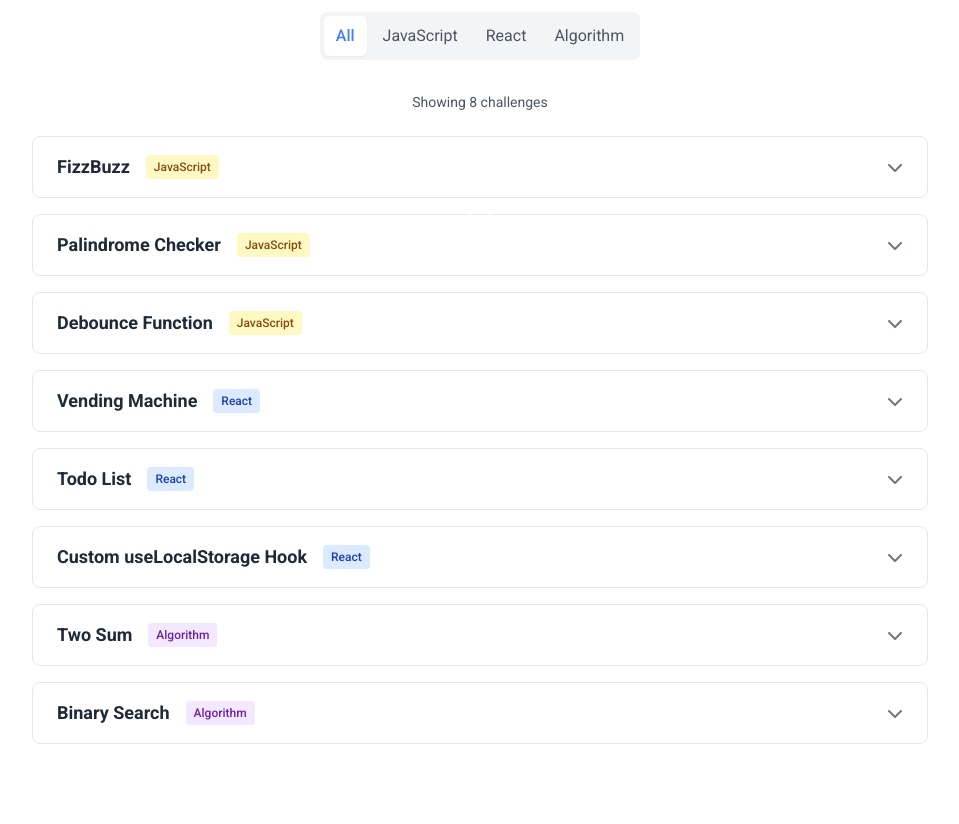
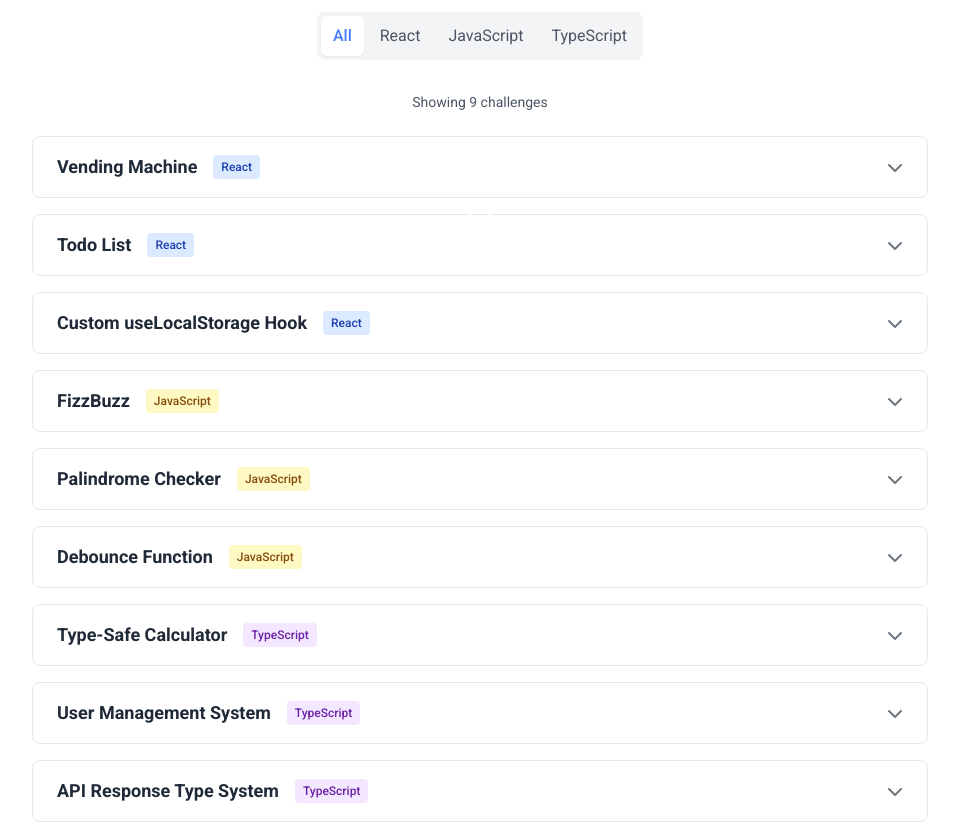
Before and after one commit to WoodyLinwc/Portfolio-Next.js, a Next.js app in the folder portfolio/: page /learning/coding-challenges in a window 1280 px wide. Shown: the part 520-1344 px from the top of the page, without its empty margins (160-1119 px from the left). Built offline with nearby package versions, Linux system fonts and the light colour scheme.

Commit message:
typescript section added

```diff
--- a/portfolio/src/app/learning/coding-challenges/page.tsx
+++ b/portfolio/src/app/learning/coding-challenges/page.tsx
@@ -25,7 +25,8 @@ export default function CodingChallengesPage() {
                   (challenge) => challenge.category === selectedFilter
               );
 
-    const filterOptions = ["All", "JavaScript", "React", "Algorithm"];
+    // Updated filter options with new order: All, React, JavaScript, TypeScript
+    const filterOptions = ["All", "React", "JavaScript", "TypeScript"];
 
     const getCategoryColor = (category: string) => {
         switch (category) {
@@ -33,7 +34,7 @@ export default function CodingChallengesPage() {
                 return "bg-yellow-100 text-yellow-800";
             case "React":
                 return "bg-blue-100 text-blue-800";
-            case "Algorithm":
+            case "TypeScript":
                 return "bg-purple-100 text-purple-800";
             default:
                 return "bg-gray-100 text-gray-800";
--- a/portfolio/src/data/challenges/algorithm.ts
+++ /dev/null
@@ -1,24 +0,0 @@
-// src/data/challenges/algorithm.ts
-
-import type { CodingChallenge } from "./types";
-
-export const algorithmChallenges: CodingChallenge[] = [
-    {
-        id: "two-sum",
-        title: "Two Sum",
-        category: "Algorithm",
-        approach:
-            "Given an array of numbers and a target sum, find two numbers that add up to the target. Use a hash map to store each number and its index as you iterate. For each number, check if (target - current number) exists in the hash map. This gives you O(n) time complexity instead of O(n²) with nested loops.",
-        codesandboxUrl: "https://codesandbox.io/s/two-sum-algorithm-new",
-        tags: ["hash-map", "arrays", "time-complexity"],
-    },
-    {
-        id: "binary-search",
-        title: "Binary Search",
-        category: "Algorithm",
-        approach:
-            "Search for a target value in a sorted array efficiently. Start with left and right pointers at array bounds. Calculate middle index, compare middle value with target. If target is smaller, search left half; if larger, search right half. Repeat until found or pointers cross. Time complexity: O(log n).",
-        codesandboxUrl: "https://codesandbox.io/s/binary-search-algorithm-new",
-        tags: ["binary-search", "divide-conquer", "sorted-arrays"],
-    },
-];
--- a/portfolio/src/data/challenges/index.ts
+++ b/portfolio/src/data/challenges/index.ts
@@ -3,19 +3,19 @@
 import type { CodingChallenge } from "./types";
 import { javascriptChallenges } from "./javascript";
 import { reactChallenges } from "./react";
-import { algorithmChallenges } from "./algorithm";
+import { typescriptChallenges } from "./typescript";
 
 // Export individual challenge arrays
 export { javascriptChallenges } from "./javascript";
 export { reactChallenges } from "./react";
-export { algorithmChallenges } from "./algorithm";
+export { typescriptChallenges } from "./typescript";
 export type { CodingChallenge } from "./types";
 
 // Combined challenges array
 export const allChallenges: CodingChallenge[] = [
-    ...javascriptChallenges,
-    ...reactChallenges,
-    ...algorithmChallenges,
+    ...reactChallenges, // React first
+    ...javascriptChallenges, // JavaScript second
+    ...typescriptChallenges, // TypeScript third
 ];
 
 // Helper functions
@@ -27,8 +27,8 @@ export const getChallengesByCategory = (
             return javascriptChallenges;
         case "React":
             return reactChallenges;
-        case "Algorithm":
-            return algorithmChallenges;
+        case "TypeScript":
+            return typescriptChallenges;
         default:
             return [];
     }
--- a/portfolio/src/data/challenges/types.ts
+++ b/portfolio/src/data/challenges/types.ts
@@ -3,7 +3,7 @@
 export interface CodingChallenge {
     id: string;
     title: string;
-    category: "JavaScript" | "React" | "Algorithm";
+    category: "JavaScript" | "React" | "TypeScript";
     approach: string;
     codesandboxUrl: string;
     difficulty?: "Easy" | "Medium" | "Hard";
--- /dev/null
+++ b/portfolio/src/data/challenges/typescript.ts
@@ -0,0 +1,34 @@
+// src/data/challenges/typescript.ts
+
+import type { CodingChallenge } from "./types";
+
+export const typescriptChallenges: CodingChallenge[] = [
+    {
+        id: "typed-calculator",
+        title: "Type-Safe Calculator",
+        category: "TypeScript",
+        approach:
+            "Create a calculator with proper TypeScript types. Define interfaces for calculator operations and return types. Use union types for operator values ('add' | 'subtract' | 'multiply' | 'divide'). Implement generic functions that ensure type safety and prevent runtime errors through compile-time checks.",
+        codesandboxUrl: "https://codesandbox.io/s/typescript-calculator-new",
+        tags: ["interfaces", "union-types", "generics", "type-safety"],
+    },
+    {
+        id: "user-management",
+        title: "User Management System",
+        category: "TypeScript",
+        approach:
+            "Build a user management system with proper typing. Define User interface with required and optional properties. Create utility types like Partial<User> for updates and Pick<User, 'id' | 'name'> for specific operations. Implement CRUD functions with proper parameter and return types to ensure data integrity.",
+        codesandboxUrl:
+            "https://codesandbox.io/s/typescript-user-management-new",
+        tags: ["interfaces", "utility-types", "partial", "pick"],
+    },
+    {
+        id: "api-response-types",
+        title: "API Response Type System",
+        category: "TypeScript",
+        approach:
+            "Create a type-safe API response system. Define generic Response<T> type for consistent API responses. Use discriminated unions for success/error states. Implement proper error handling with custom error types. Create utility functions that preserve type information across async operations.",
+        codesandboxUrl: "https://codesandbox.io/s/typescript-api-types-new",
+        tags: ["generics", "discriminated-unions", "async", "error-handling"],
+    },
+];
```
